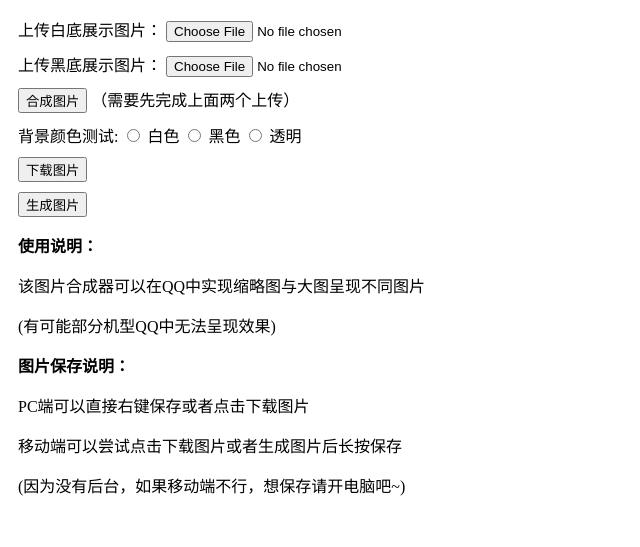
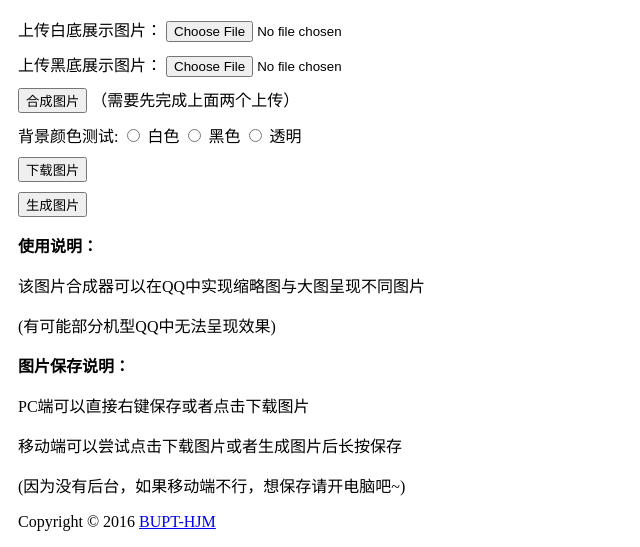
Before and after one commit to BUPT-HJM/fun-photo-combine, a plain HTML site: page index.html in a window 1280 px wide. Shown: the part 333-880 px from the top of the page, without its empty margins (0-640 px from the left). Before the commit the page ends 846 px from the top, so only its background shows below. Drawn offline with Linux system fonts and the light colour scheme.

Commit message:
add copyright

```diff
--- a/index.html
+++ b/index.html
@@ -70,9 +70,12 @@
 			<p>移动端可以尝试点击下载图片或者生成图片后长按保存</p>
 			<p>(因为没有后台，如果移动端不行，想保存请开电脑吧~)</p>
 		</div>
-
 		<div id="imgBox">
 		</div>
+		<div class="input-box">
+			<p>Copyright © 2016 <a href="https://github.com/BUPT-HJM/fun-photo-combine">BUPT-HJM</a></p>
+		</div>
+
 	</div>
 	<script src="js/main.js?0.1.0"></script>
 </body>
```
